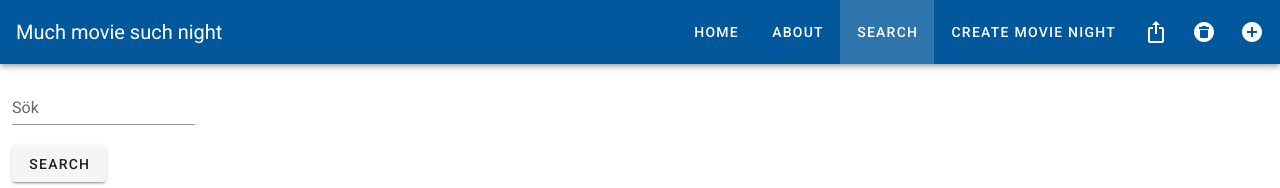
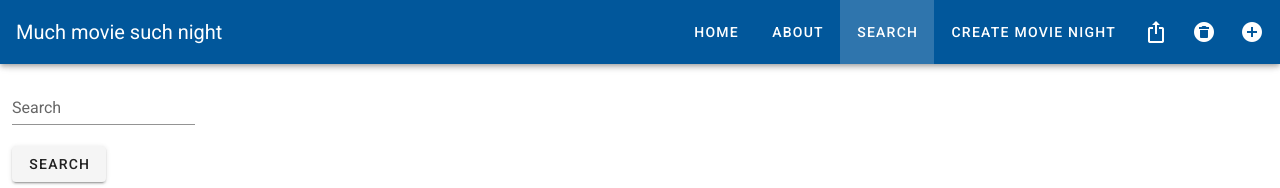
Before and after one commit to doedmannen/bug-free-octo-computing-movie-api, a Vue app in the folder frontend-dev/: page /search in a window 1280 px wide. Shown: the top 188 px of the page. Built offline with nearby package versions, Linux system fonts and the light colour scheme; sample sign-in values are in the browser's storage.

Commit message:
mist translation

```diff
--- a/frontend-dev/src/views/Search.vue
+++ b/frontend-dev/src/views/Search.vue
@@ -5,7 +5,7 @@
     <v-row>
       <div class="search">
         <v-col cols="12" >
-        <v-text-field label="Sök" v-model="input" :rules="mincharacters"></v-text-field>
+        <v-text-field label="Search" v-model="input" :rules="mincharacters"></v-text-field>
         <v-btn @click="search">Search</v-btn>
         <div v-if="loaded && exist">
            <v-btn @click="previouspage" :disabled="page === 1">previous</v-btn>
```
